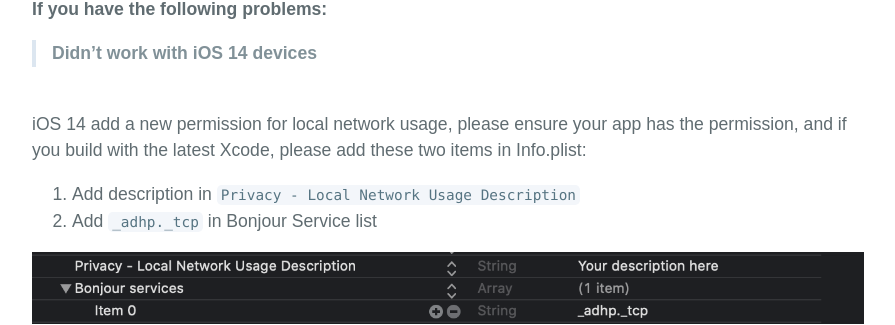
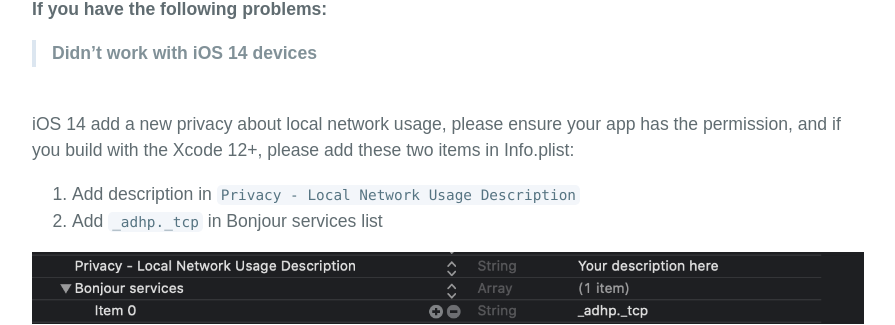
Before and after one commit to github-xiaogang/woodpecker, a Jekyll site: the page built from usage.md, in a window 1280 px wide and 900 px high, scrolled down 722 px. Shown: the part 146-471 px from the top of the window, without its empty margins (192-1087 px from the left). Built offline with Jekyll 4.4.1, drawn with Linux system fonts in a browser that asks for light colours.

Commit message:
local network

```diff
--- a/usage.md
+++ b/usage.md
@@ -42,10 +42,10 @@ binary "https://raw.githubusercontent.com/appwoodpecker/woodpecker-ios/master/Wo
 > **Didn't work with iOS 14 devices**
 
 <br/>
-iOS 14 add a new permission for local network usage, please ensure your app has the permission, and if you build with the latest Xcode, please add these two items in Info.plist:
+iOS 14 add a new privacy about local network usage, please ensure your app has the permission, and if you build with the Xcode 12+, please add these two items in Info.plist:
 
 1. Add description in `Privacy - Local Network Usage Description`
-2. Add `_adhp._tcp` in Bonjour Service list
+2. Add `_adhp._tcp` in Bonjour services list
 
 <img src="/assets/img/localnetwork.png"/>
 
```
Also changed, not shown: cnusage.md (+2 -2 lines).
